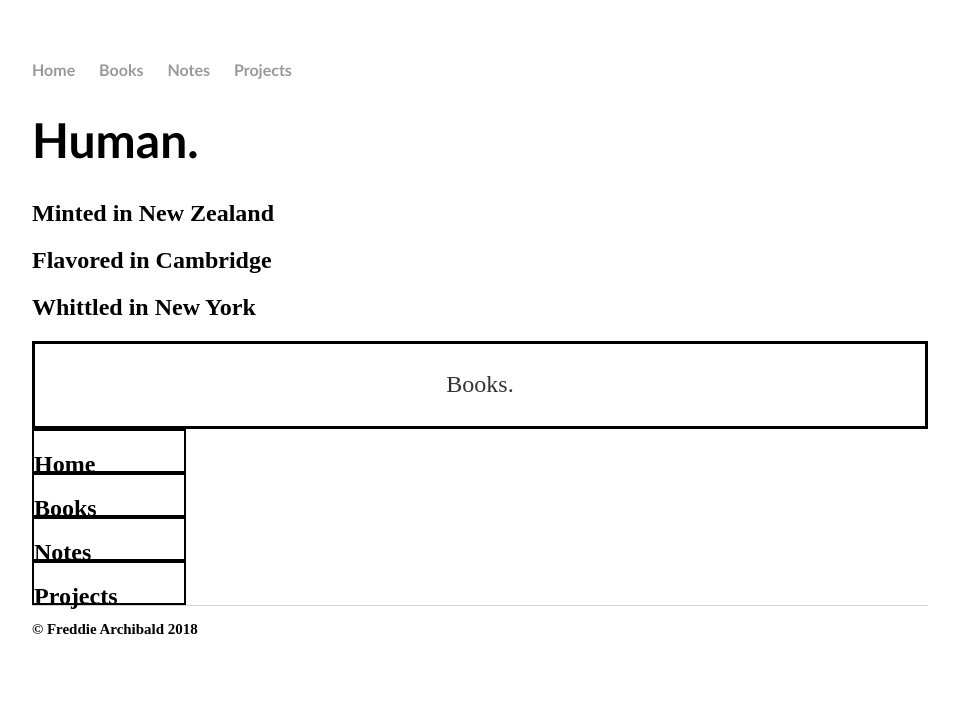
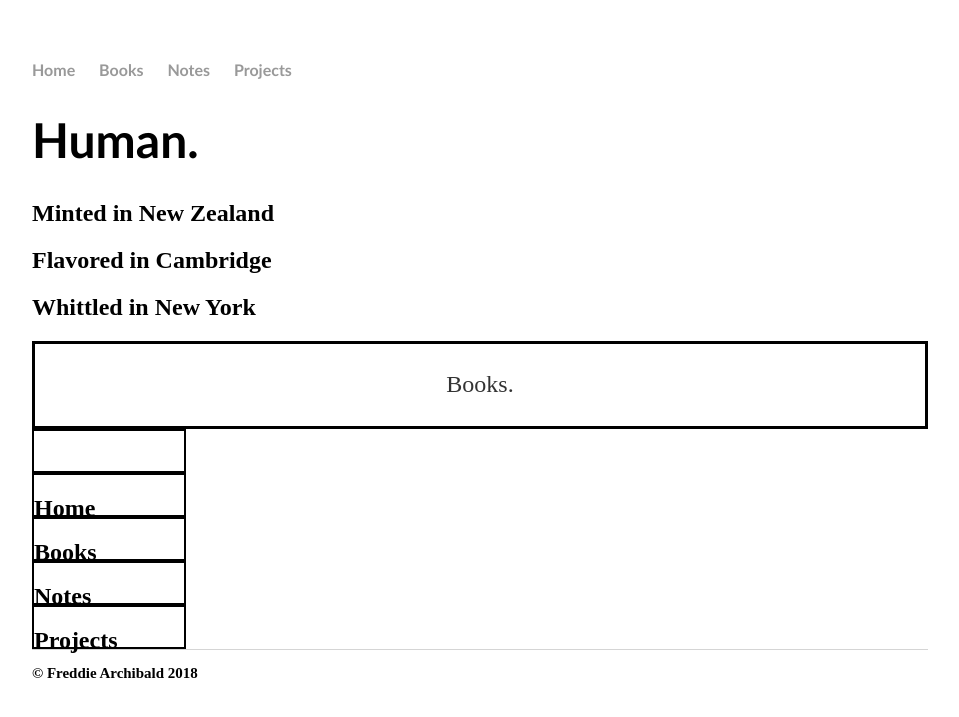
Before and after one commit to scryptive/personal, a Jekyll site: the page built from index.html, in a window 1280 px wide. Shown: the top 717 px of the page, without its empty margins (160-1119 px from the left). Built offline with Jekyll 4.4.1, drawn with Linux system fonts in a browser that asks for light colours.

Commit message:
Update index.html

```diff
--- a/index.html
+++ b/index.html
@@ -20,7 +20,10 @@ title: planet fred
 </head>
 <body>
 <div class="center">
+
   <p>Books.</p>
+</div>
+<div style="width:150px;height:40px;border:2px solid #000;">
 </div>
 
 </body>
```
